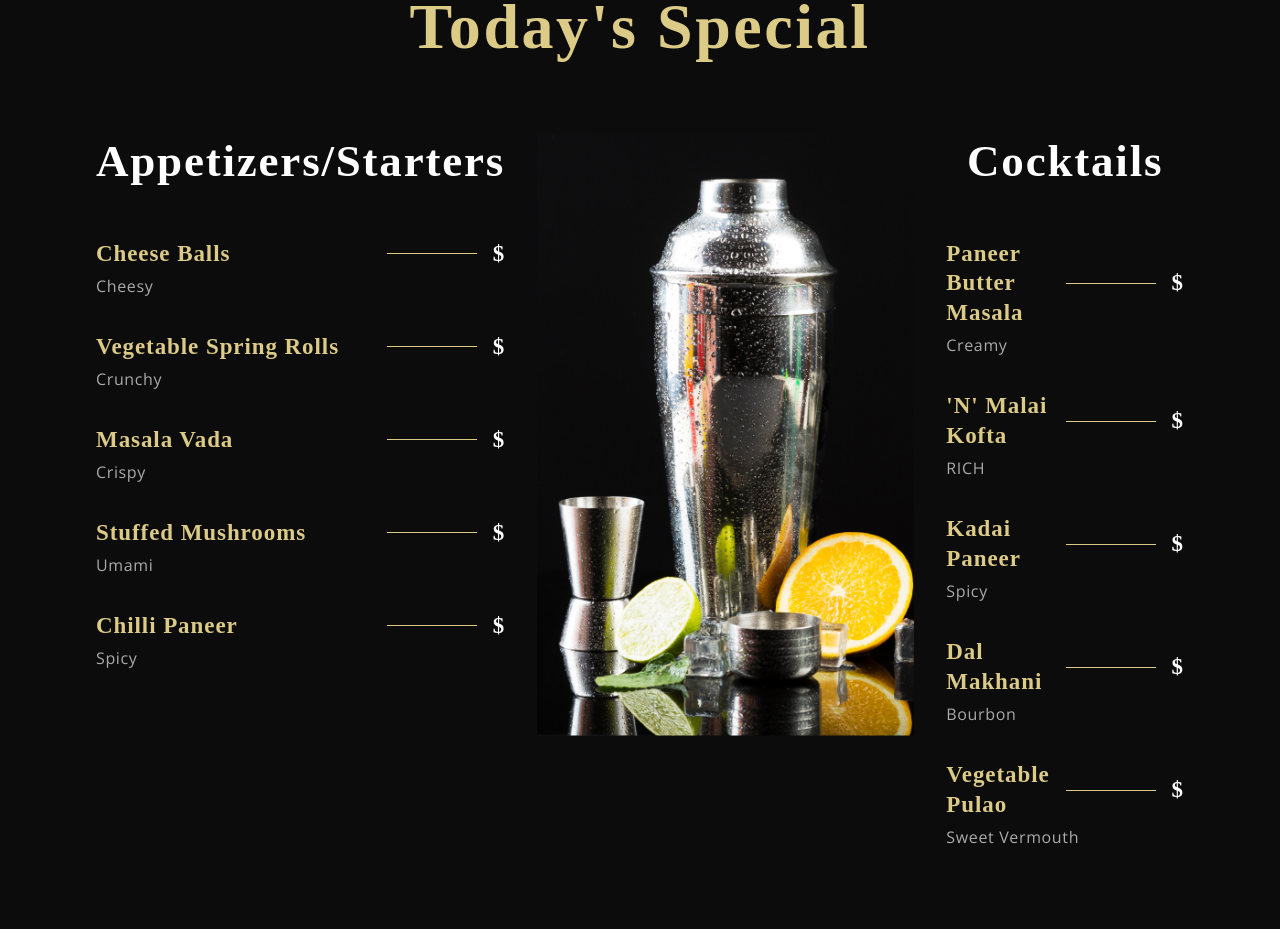
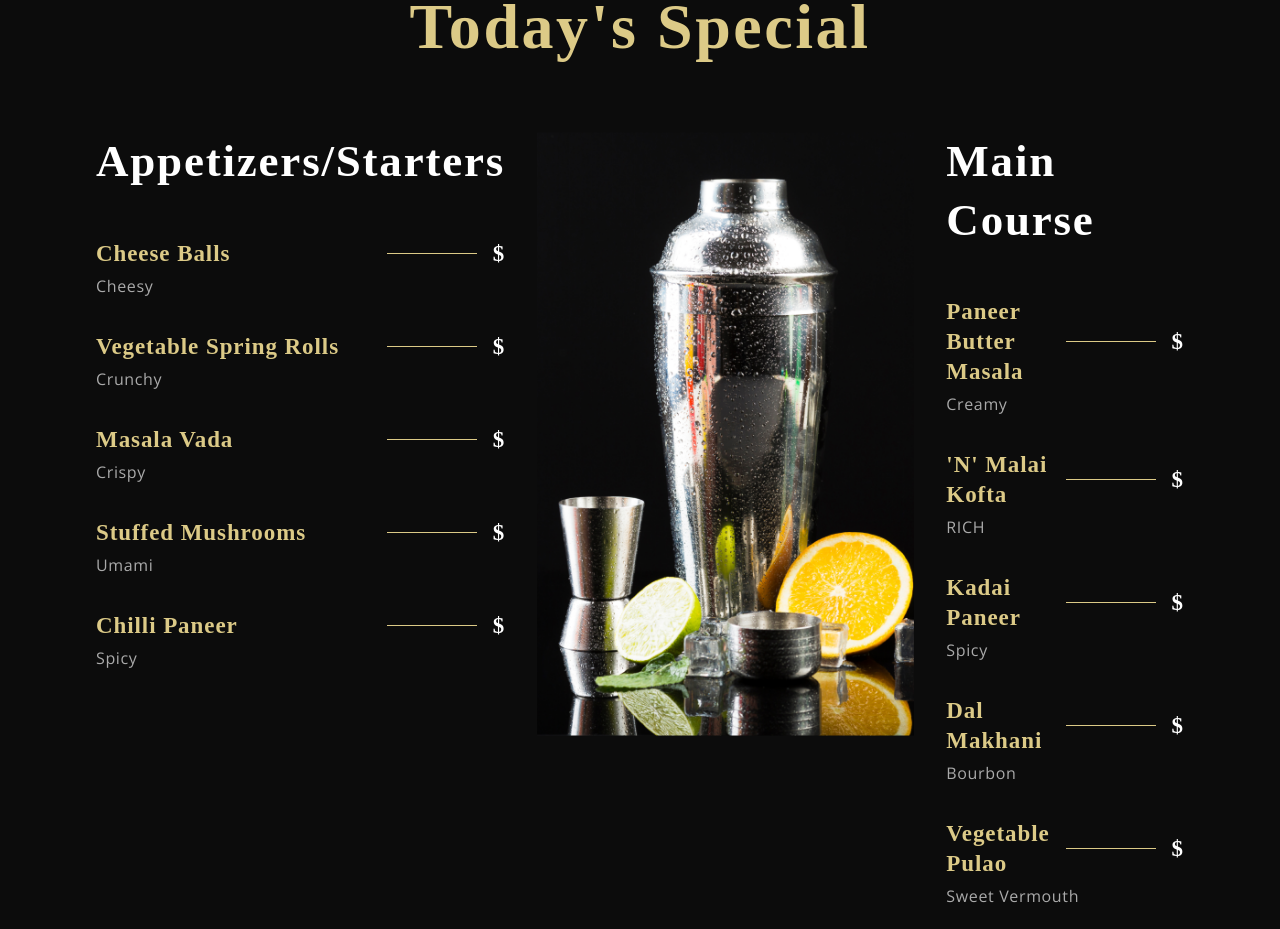
Before and after one commit to akshaykhullar723/SHUBH-RATAN, a React (Create React App) app: page / in a window 1280 px wide. Shown: the part 2120-3049 px from the top of the page. Built offline with nearby package versions, Linux system fonts and the light colour scheme; a web font is replaced by a local one.

Commit message:
Update SpecialMenu.jsx

```diff
--- a/src/container/Menu/SpecialMenu.jsx
+++ b/src/container/Menu/SpecialMenu.jsx
@@ -26,7 +26,7 @@ const SpecialMenu = () => (
       </div>
 
       <div className="app__specialMenu-menu_cocktails  flex__center">
-        <p className="app__specialMenu-menu_heading">Cocktails</p>
+        <p className="app__specialMenu-menu_heading">Main Course</p>
         <div className="app__specialMenu_menu_items">
           {data.cocktails.map((cocktail, index) => (
             <MenuItem key={cocktail.title + index} title={cocktail.title} price={cocktail.price} tags={cocktail.tags} />
```
